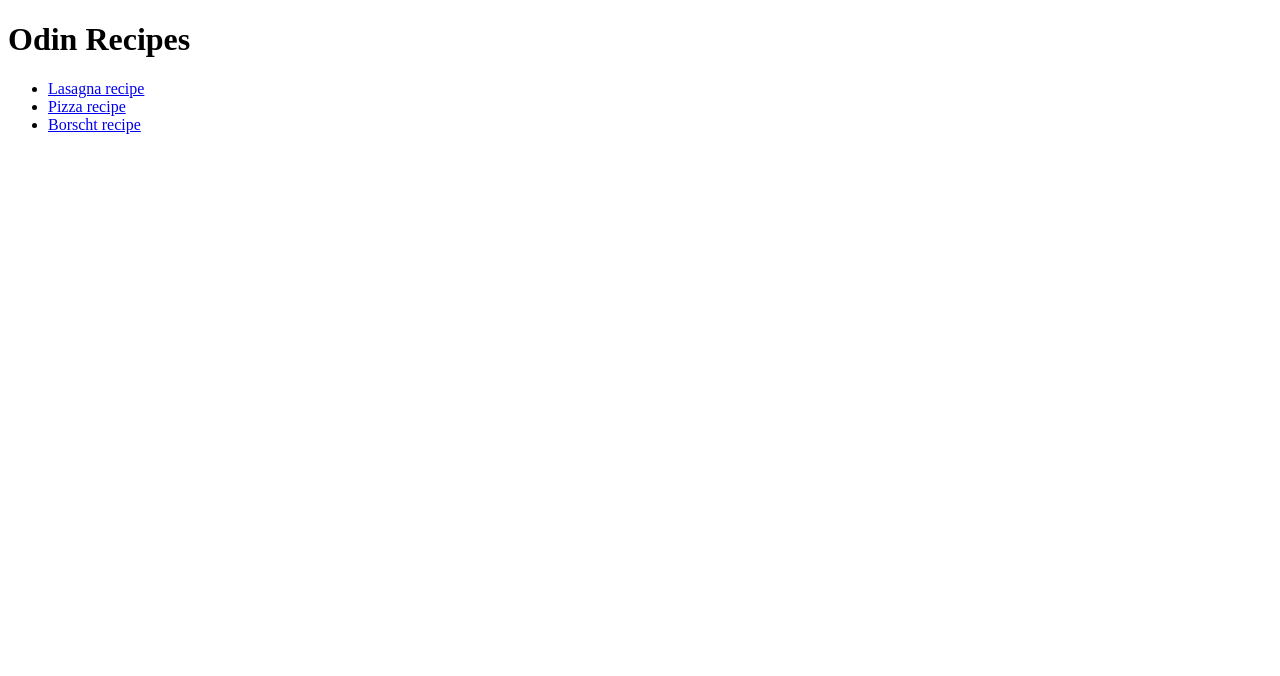
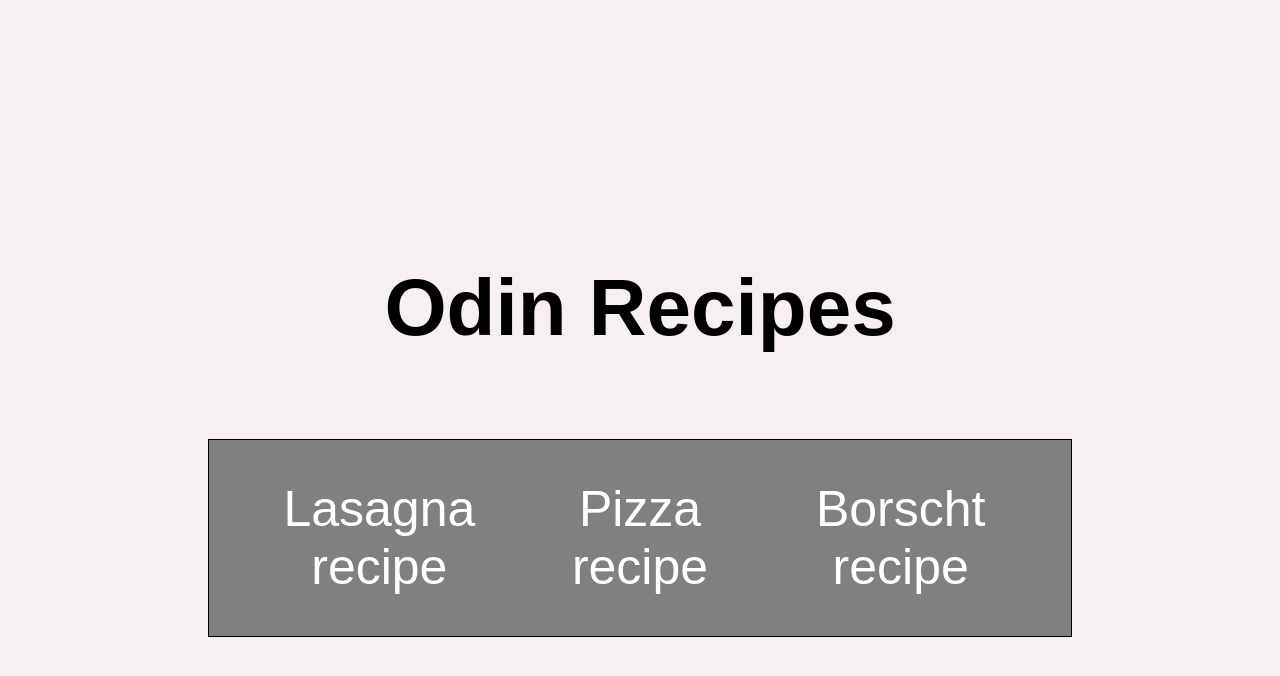
Before and after one commit to leoshliak/odin-recipes, a plain HTML site: page index.html in a window 1280 px wide. Drawn offline with Linux system fonts and the light colour scheme.

Commit message:
css for index

```diff
--- /dev/null
+++ b/index.css
@@ -0,0 +1,40 @@
+body{
+    font-family: 'Poppins', sans-serif;
+    font-size: 2em;
+    background-color: #f7f0f0;
+  }
+  .container{
+    text-align: center;
+    display: flex;
+    flex-direction: column;
+    text-decoration: none;
+    padding: 200px;
+  }
+  .container h1{
+    font-size: 2.5em;
+  }
+  .list{
+    list-style-type: none;
+    display: flex;
+    flex-direction: row;
+    justify-content: space-around;
+    padding: 40px;
+    border: 1px solid black;
+    background-color: grey;
+}
+.list li{
+    font-size: 50px;
+    margin: 0;
+    flex: 1;
+
+}
+a{
+    text-decoration: none;
+    color: white;
+    padding-top: 41px;
+    padding-bottom: 41px;
+}
+a:hover{
+   background-color:  black;
+
+}
--- a/index.html
+++ b/index.html
@@ -3,14 +3,17 @@
 <head>
     <meta charset="UTF-8">
     <meta name="viewport" content="width=device-width, initial-scale=1.0">
+    <link rel="stylesheet" href="index.css">
     <title>Odin Recipes</title>
 </head>
 <body>
+    <div class="container">
     <h1>Odin Recipes</h1>
-    <ul>
+    <ul class="list">
         <li><a href="/home/b0n_banan/repos/odin-recipes/recipes/lasagna.html">Lasagna recipe</a></li>
         <li><a href="/home/b0n_banan/repos/odin-recipes/recipes/pizza.html">Pizza recipe</a></li>
         <li><a href="/home/b0n_banan/repos/odin-recipes/recipes/borscht.html">Borscht recipe</a></li>
     </ul>
+    </div>
 </body>
 </html>
```
